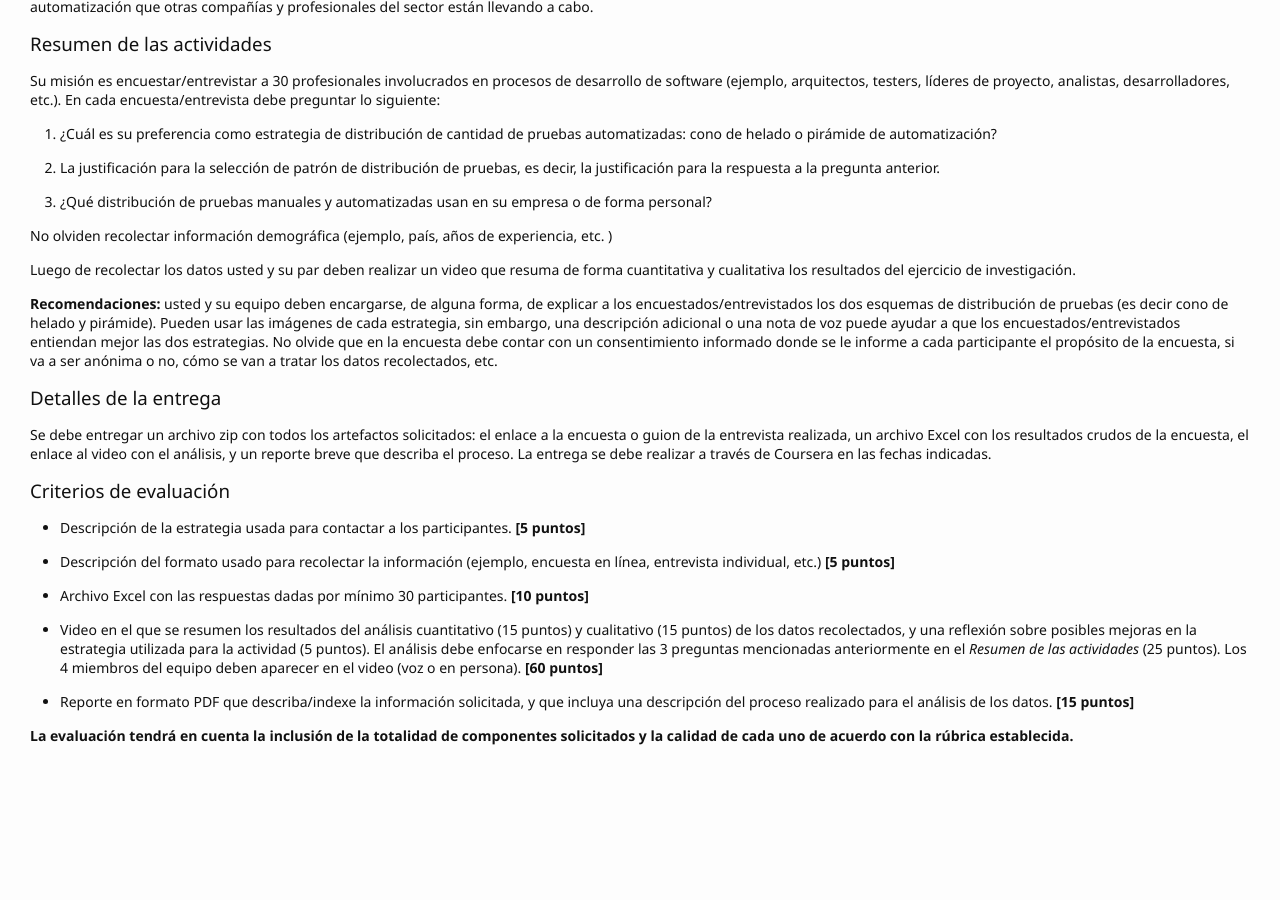
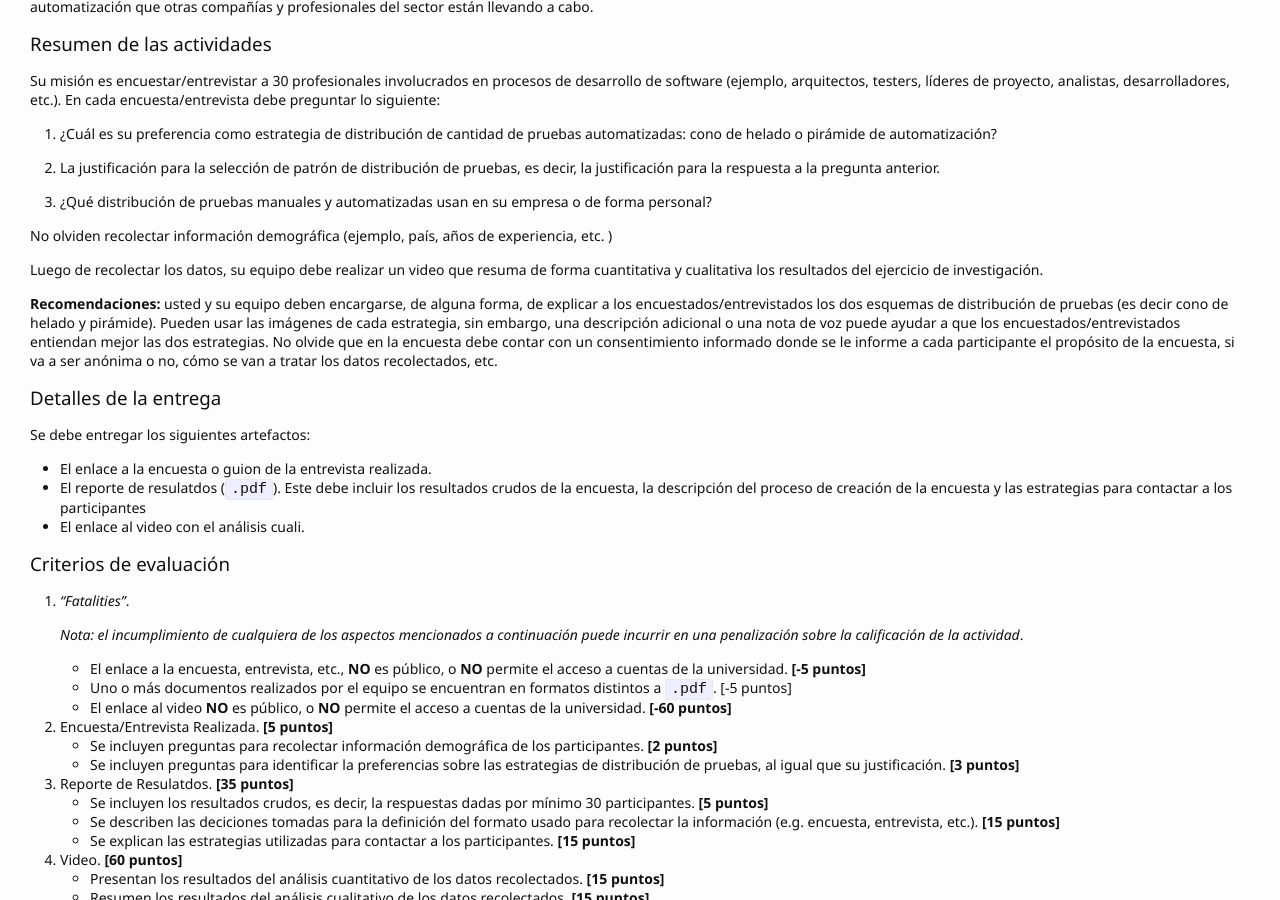
Before and after one commit to TiCSw/mt1_guias_pruebas, a Jekyll site: the page built from docs/semanas/semana2.md, in a window 1280 px wide and 900 px high, scrolled down 501 px. Built offline with Jekyll 4.4.1, drawn with Linux system fonts in a browser that asks for light colours; some web fonts are replaced; our own code applies the rules of GitHub Pages for plain Markdown files; comment, search, counter and statistics services are not loaded; before the commit the page ends 1291 px from its top, so only the background shows below that; some of the changed text lies outside the part shown.

Commit message:
Update semana2.md

```diff
--- a/docs/semanas/semana2.md
+++ b/docs/semanas/semana2.md
@@ -9,7 +9,6 @@ Nuestro líder de producto le envía un gran agradecimiento por su dedicación d
 
 Su misión es encuestar/entrevistar a 30 profesionales involucrados en procesos de desarrollo de software (ejemplo, arquitectos, testers, líderes de proyecto, analistas, desarrolladores, etc.). En cada encuesta/entrevista debe preguntar lo siguiente:
 
-
 1. ¿Cuál es su preferencia como estrategia de distribución de cantidad de pruebas automatizadas: cono de helado o pirámide de automatización?
 
 2. La justificación para la selección de patrón de distribución de pruebas, es decir, la justificación para la respuesta a la pregunta anterior.
@@ -18,30 +17,44 @@ Su misión es encuestar/entrevistar a 30 profesionales involucrados en procesos
 
 No olviden recolectar información demográfica (ejemplo, país, años de experiencia, etc. )
 
-Luego de recolectar los datos usted y su par deben realizar un video que resuma de forma cuantitativa y cualitativa los resultados del ejercicio de investigación.
-
-
+Luego de recolectar los datos, su equipo debe realizar un video que resuma de forma cuantitativa y cualitativa los resultados del ejercicio de investigación.
 
 **Recomendaciones:** usted y su equipo deben encargarse, de alguna forma, de explicar a los encuestados/entrevistados los dos esquemas de distribución de pruebas (es decir cono de helado y pirámide). Pueden usar las imágenes de cada estrategia, sin embargo, una descripción adicional o una nota de voz puede ayudar a que los encuestados/entrevistados entiendan mejor las dos estrategias.  No olvide que en la encuesta debe contar con un consentimiento informado donde se le informe a cada participante el propósito de la encuesta, si va a ser anónima o no, cómo se van a tratar los datos recolectados, etc.
 
 
+### Detalles de la entrega
 
-### Detalles de la entrega
-Se debe entregar un archivo zip con todos los artefactos solicitados: el enlace a la encuesta o guion de la entrevista realizada, un archivo Excel con los resultados crudos de la encuesta, el enlace al video con el análisis, y un reporte breve que describa el proceso.  La entrega se debe realizar a través de Coursera en las fechas indicadas.
+Se debe entregar los siguientes artefactos:
+
+- El enlace a la encuesta o guion de la entrevista realizada.
+- El reporte de resulatdos (`.pdf`). Este debe incluir los resultados crudos de la encuesta, la descripción del proceso de creación de la encuesta y las estrategias para contactar a los participantes
+- El enlace al video con el análisis cuali.
 
 
 ### Criterios de evaluación
 
+0. _"Fatalities"_.
 
-- Descripción de la estrategia usada para contactar a los participantes. **[5 puntos]**
+    _Nota: el incumplimiento de cualquiera de los aspectos mencionados a continuación puede incurrir en una penalización sobre la calificación de la actividad_.
 
-- Descripción del formato usado para recolectar la información (ejemplo, encuesta en línea, entrevista individual, etc.) **[5 puntos]**
+   - El enlace a la encuesta, entrevista, etc., **NO** es público, o **NO** permite el acceso a cuentas de la universidad. **[-5 puntos]**
+   - Uno o más documentos realizados por el equipo se encuentran en formatos distintos a `.pdf`. [-5 puntos]
+   - El enlace al video **NO** es público, o **NO** permite el acceso a cuentas de la universidad. **[-60 puntos]**
 
-- Archivo Excel con las respuestas dadas por mínimo 30 participantes. **[10 puntos]**
+2. Encuesta/Entrevista Realizada. **[5 puntos]**
+    - Se incluyen preguntas para recolectar información demográfica de los participantes. **[2 puntos]**
+    - Se incluyen preguntas para identificar la preferencias sobre las estrategias de distribución de pruebas, al igual que su justificación. **[3 puntos]**
 
-- Video en el que se resumen los resultados del análisis cuantitativo (15 puntos) y cualitativo (15 puntos) de los datos recolectados, y una reflexión sobre posibles mejoras en la estrategia utilizada para la actividad (5 puntos). El análisis debe enfocarse en responder las 3 preguntas mencionadas anteriormente en el _Resumen de las actividades_ (25 puntos). Los 4 miembros del equipo deben aparecer en el video (voz o en persona). **[60 puntos]**
+3. Reporte de Resulatdos. **[35 puntos]**
+    - Se incluyen los resultados crudos, es decir, la respuestas dadas por mínimo 30 participantes. **[5 puntos]**
+    - Se describen las deciciones tomadas para la definición del formato usado para recolectar la información (e.g. encuesta, entrevista, etc.). **[15 puntos]**
+    - Se explican las estrategias utilizadas para contactar a los participantes. **[15 puntos]**
 
-- Reporte en formato PDF que describa/indexe la información solicitada, y que incluya una descripción del proceso realizado para el análisis  de los datos. **[15 puntos]**
+2. Video. **[60 puntos]**
+    - Presentan los resultados del análisis cuantitativo de los datos recolectados. **[15 puntos]**
+    - Resumen los resultados del análisis cualitativo de los datos recolectados. **[15 puntos]**
+    - El análisis cuantitativo y cualitativo responden las 3 preguntas mencionadas anteriormente en el _Resumen de las actividades_ **[25 puntos]**
+    - Reflexión sobre posibles mejoras en la estrategia utilizada para la actividad. **[5 puntos]**
 
 
 **La evaluación tendrá en cuenta la inclusión de la totalidad de componentes solicitados y la calidad de cada uno de acuerdo con la rúbrica establecida.**
```
